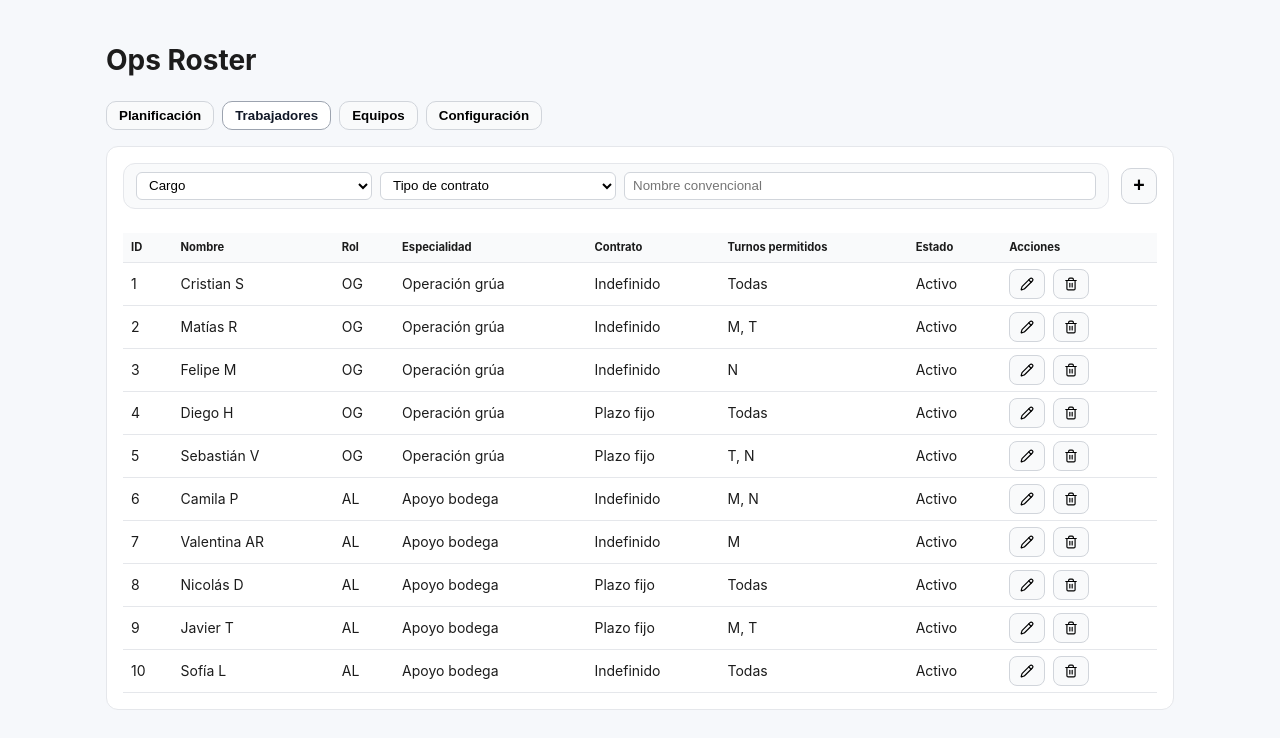
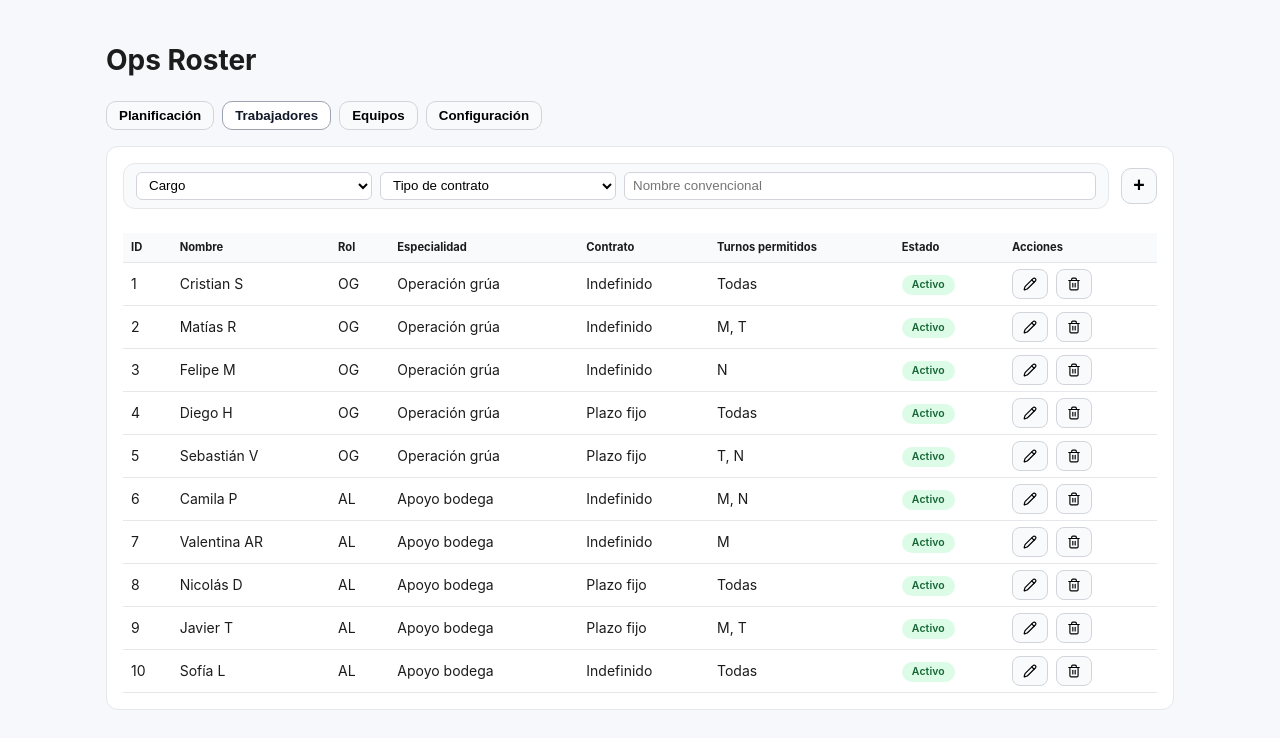
Before and after one commit to cabp393/ops-roster, a React (Vite) app: page / in a window 1280 px wide. Both pictures are taken after a click on the button "Trabajadores". Shown: the top 738 px of the page. Built offline with nearby package versions, Linux system fonts and the light colour scheme.

Commit message:
Add pastel status labels to tables

```diff
--- a/src/index.css
+++ b/src/index.css
@@ -79,6 +79,37 @@ td {
 th {
   background: #f9fafb;
   font-size: 0.8rem;
+}
+
+.status-pill {
+  display: inline-flex;
+  align-items: center;
+  justify-content: center;
+  padding: 2px 10px;
+  border-radius: 999px;
+  font-size: 0.75rem;
+  font-weight: 600;
+  letter-spacing: 0.01em;
+  background: #e5e7eb;
+  color: #374151;
+}
+
+.status-pill[data-status='activo'],
+.status-pill[data-status='operativa'] {
+  background: #dcfce7;
+  color: #166534;
+}
+
+.status-pill[data-status='inactivo'],
+.status-pill[data-status='inactiva'] {
+  background: #fee2e2;
+  color: #991b1b;
+}
+
+.status-pill[data-status='en-mantencion'],
+.status-pill[data-status='en-mantenimiento'] {
+  background: #fef9c3;
+  color: #92400e;
 }
 
 .setup-table {
--- a/src/pages/EquipmentsPage.tsx
+++ b/src/pages/EquipmentsPage.tsx
@@ -45,6 +45,16 @@ export function EquipmentsPage() {
     variant: '',
     status: '',
   })
+
+  function statusToKey(status: string) {
+    return status
+      .trim()
+      .toLowerCase()
+      .normalize('NFD')
+      .replace(/[\u0300-\u036f]/g, '')
+      .replace(/[^a-z0-9]+/g, '-')
+      .replace(/(^-|-$)/g, '')
+  }
 
   useEffect(() => {
     setEquipmentsState(getEquipments())
@@ -326,7 +336,11 @@ export function EquipmentsPage() {
                 <td>{equipment.roleCode}</td>
                 <td>{equipment.type}</td>
                 <td>{equipment.variant}</td>
-                <td>{equipment.status}</td>
+                <td>
+                  <span className="status-pill" data-status={statusToKey(equipment.status)}>
+                    {equipment.status}
+                  </span>
+                </td>
                 <td>
                   <div className="button-row">
                     <button
--- a/src/pages/SetupPage.tsx
+++ b/src/pages/SetupPage.tsx
@@ -89,6 +89,7 @@ export function SetupPage() {
     name: '',
     isActive: true,
   })
+
   const importInputRef = useRef<HTMLInputElement>(null)
 
   useEffect(() => {
@@ -958,7 +959,14 @@ export function SetupPage() {
                 <tr key={variant.id}>
                   <td>{variant.type}</td>
                   <td>{variant.name}</td>
-                  <td>{variant.isActive ? 'Activo' : 'Inactivo'}</td>
+                  <td>
+                    <span
+                      className="status-pill"
+                      data-status={variant.isActive ? 'activo' : 'inactivo'}
+                    >
+                      {variant.isActive ? 'Activo' : 'Inactivo'}
+                    </span>
+                  </td>
                   <td className="cell-actions">
                     <div className="button-row">
                       <button
@@ -1058,7 +1066,14 @@ export function SetupPage() {
               {equipmentStatuses.map((status) => (
                 <tr key={status.id}>
                   <td>{status.name}</td>
-                  <td>{status.isActive ? 'Activo' : 'Inactivo'}</td>
+                  <td>
+                    <span
+                      className="status-pill"
+                      data-status={status.isActive ? 'activo' : 'inactivo'}
+                    >
+                      {status.isActive ? 'Activo' : 'Inactivo'}
+                    </span>
+                  </td>
                   <td className="cell-actions">
                     <div className="button-row">
                       <button
--- a/src/pages/WorkersPage.tsx
+++ b/src/pages/WorkersPage.tsx
@@ -413,7 +413,14 @@ export function WorkersPage() {
                     ? worker.constraints.allowedShifts.join(', ')
                     : 'Todas'}
                 </td>
-                <td>{worker.isActive === false ? 'Inactivo' : 'Activo'}</td>
+                <td>
+                  <span
+                    className="status-pill"
+                    data-status={worker.isActive === false ? 'inactivo' : 'activo'}
+                  >
+                    {worker.isActive === false ? 'Inactivo' : 'Activo'}
+                  </span>
+                </td>
                 <td>
                   <div className="button-row">
                     <button
```
